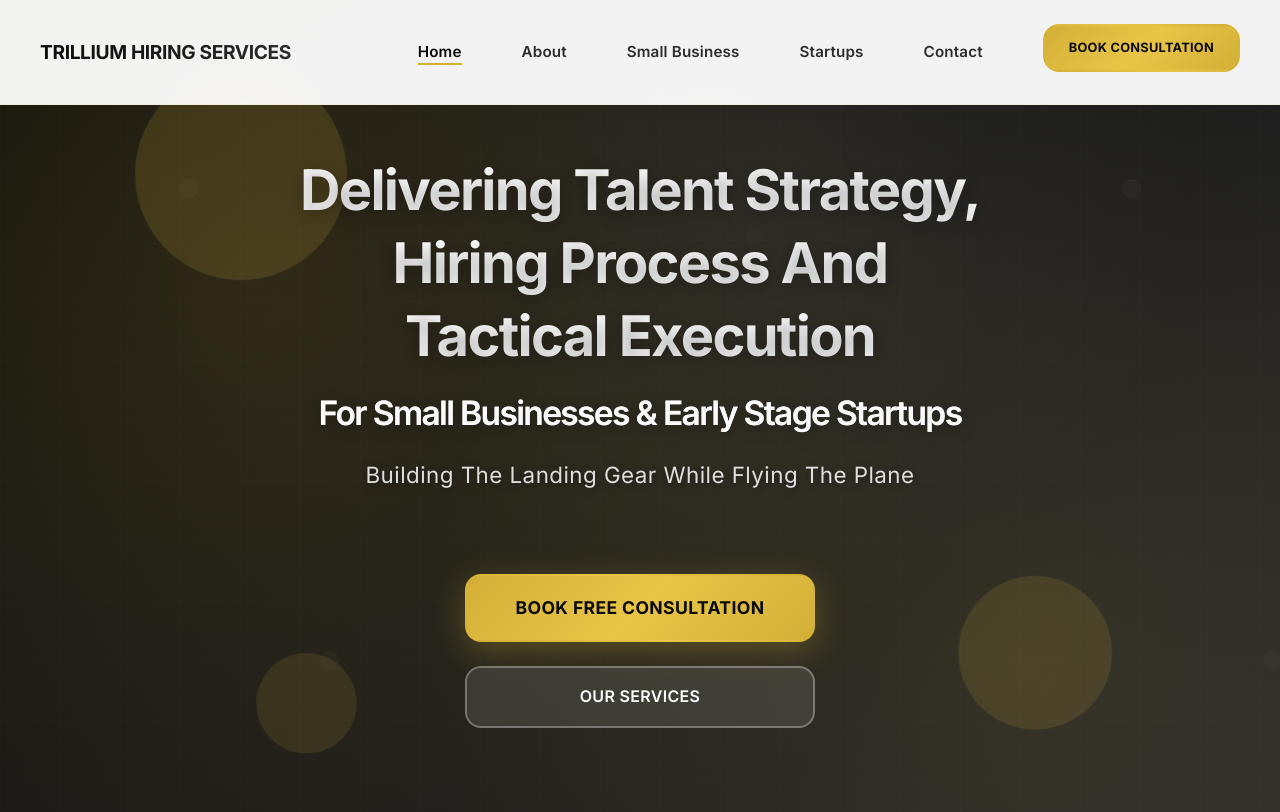
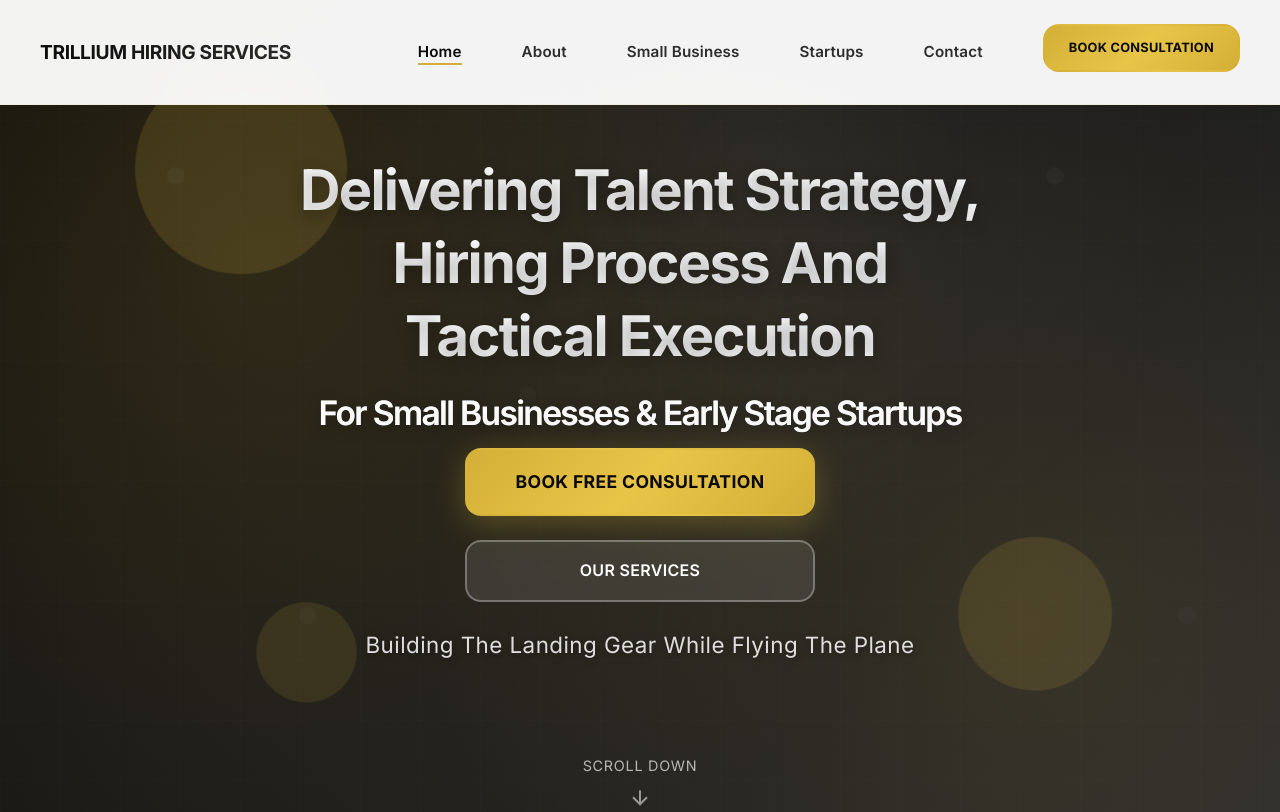
Before and after one commit to BTizzy/Trillium-Homepage, a plain HTML site: page index.html in a window 1280 px wide. Shown: the top 812 px of the page. Drawn offline with Linux system fonts and the light colour scheme.

Commit message:
Move 'Building The Landing Gear' text below CTA buttons, tighter spacing, and fix 'No setup fees' to 'Transparent pricing'

```diff
--- a/index.html
+++ b/index.html
@@ -49,11 +49,11 @@
                 <span class="title-subtitle">For Small Businesses & Early Stage Startups</span>
             </h1>
 
-            <p class="hero-subtitle">Building The Landing Gear While Flying The Plane</p>
             <div class="hero-cta">
                 <a href="#book" class="btn btn-primary">Book Free Consultation</a>
                 <a href="#services" class="btn btn-secondary">Our Services</a>
             </div>
+            <p class="hero-subtitle">Building The Landing Gear While Flying The Plane</p>
             <div class="scroll-indicator">
                 <span>Scroll Down</span>
                 <svg width="24" height="24" viewBox="0 0 24 24" fill="none" stroke="currentColor" stroke-width="2">
--- a/styles.css
+++ b/styles.css
@@ -144,7 +144,7 @@
     -webkit-background-clip: text !important;
     -webkit-text-fill-color: transparent !important;
     text-shadow: 0 4px 8px rgba(0, 0, 0, 0.3);
-    margin-bottom: var(--spacing-md) !important;
+    margin-bottom: var(--spacing-sm) !important;
     display: flex;
     flex-direction: column;
     align-items: center;
@@ -710,7 +710,7 @@
 .hero-subtitle {
     font-size: clamp(1.1rem, 2.5vw, 1.4rem);
     color: rgba(255, 255, 255, 0.85);
-    margin-bottom: var(--spacing-lg);
+    margin-bottom: var(--spacing-md);
     font-weight: 400;
     letter-spacing: 0.02em;
     text-shadow: 0 2px 8px rgba(0, 0, 0, 0.4);
@@ -726,7 +726,7 @@
     align-items: center;
     gap: var(--spacing-md);
     justify-content: center;
-    margin-bottom: var(--spacing-lg);
+    margin-bottom: var(--spacing-md);
     max-width: 350px;
     margin-left: auto;
     margin-right: auto;
```
Also changed, not shown: thr-smb.html (+1 -1 lines).
